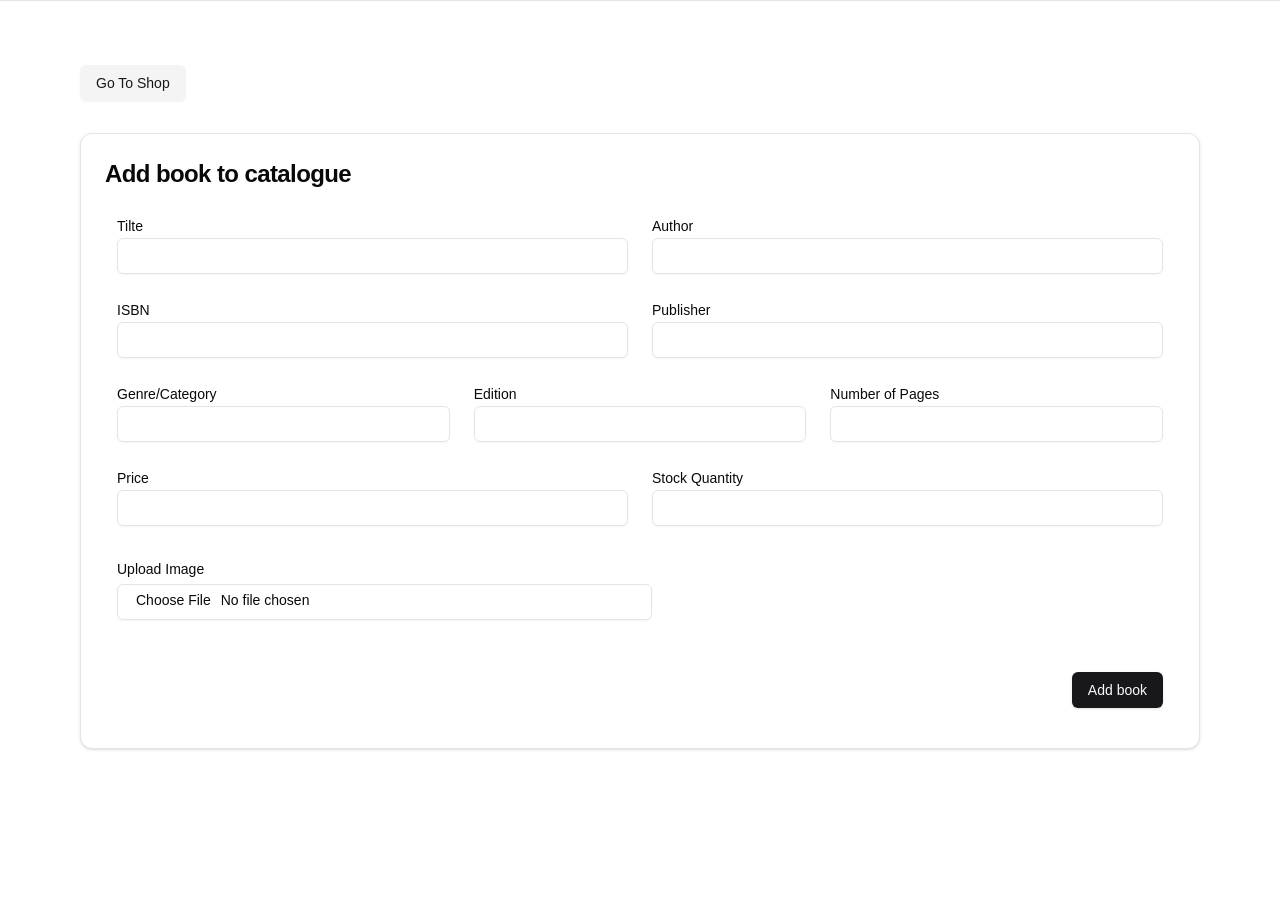
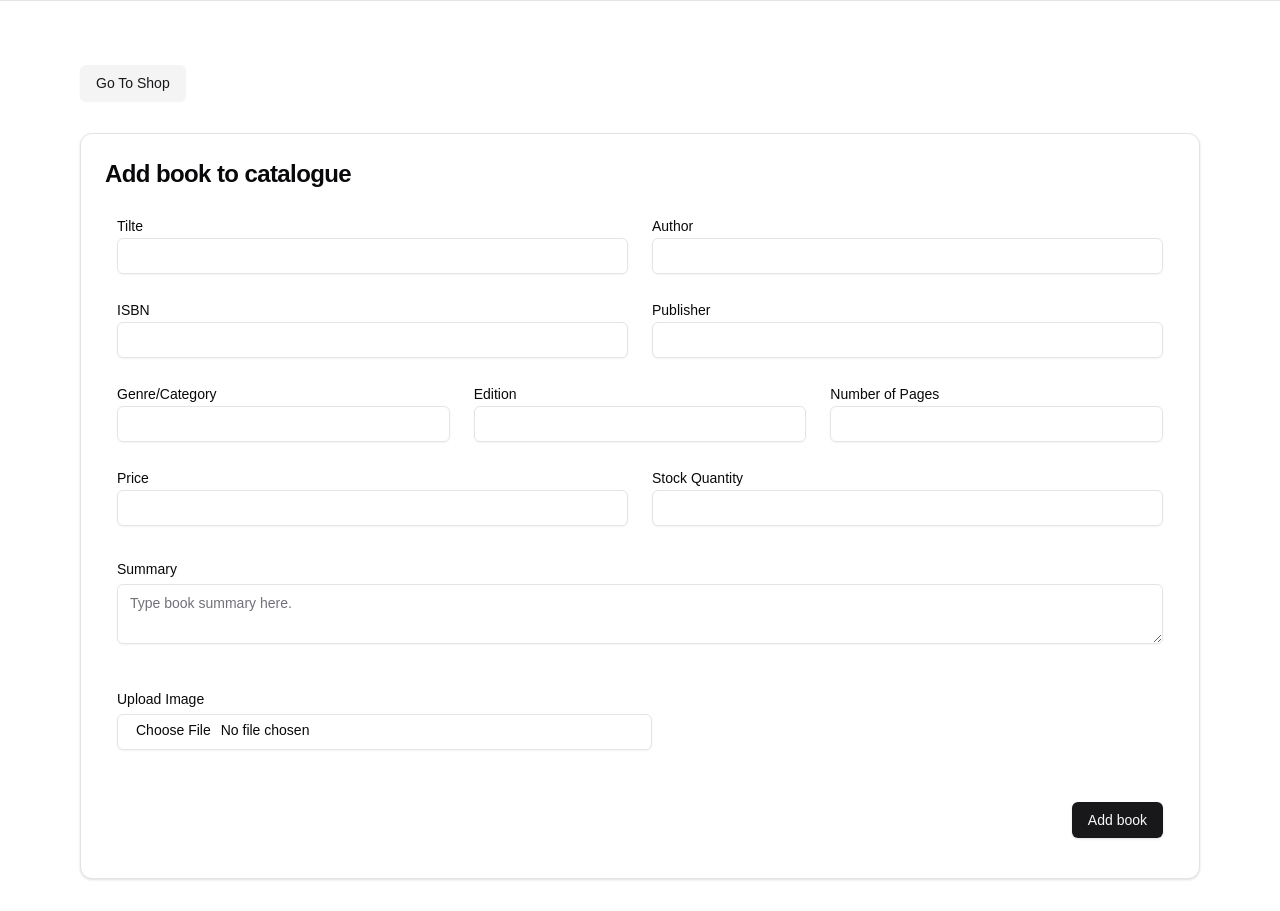
Before and after one commit to umtate/fund-club-app, a Next.js app: page /admin in a window 1280 px wide. Before the commit the page ends 800 px from the top, so only its background shows below. Built offline with nearby package versions, Linux system fonts and the light colour scheme.

Commit message:
retriving books from the server

```diff
--- a/src/app/components/admin/AddPrdoucts.tsx
+++ b/src/app/components/admin/AddPrdoucts.tsx
@@ -1,5 +1,7 @@
 "use client";
 
+import { useFormik } from "formik";
+import * as Yup from "yup";
 import { Button } from "@/components/ui/button";
 import {
   Card,
@@ -10,8 +12,7 @@ import {
 } from "@/components/ui/card";
 import { Input } from "@/components/ui/input";
 import { Label } from "@/components/ui/label";
-import { useFormik } from "formik";
-import * as Yup from "yup";
+import { Textarea } from "@/components/ui/textarea";
 
 const validationSchema = Yup.object().shape({
   title: Yup.string().required(),
@@ -20,10 +21,11 @@ const validationSchema = Yup.object().shape({
   publisher: Yup.string().required(),
   genre: Yup.string().required(),
   edition: Yup.string().required(),
+  summary: Yup.string().required(),
   numberOfPages: Yup.number().required(),
   quantity: Yup.number().required(),
   price: Yup.string().required(),
-  picture: Yup.string().required(),
+  image: Yup.string(),
 });
 
 export function AppProductsComponent() {
@@ -36,13 +38,21 @@ export function AppProductsComponent() {
       genre: "",
       edition: "",
       numberOfPages: "",
+      summary: "",
       quantity: "",
       price: "",
-      picture: "",
+      image: "",
     },
     validationSchema,
     onSubmit: (values) => {
-      alert(JSON.stringify(values, null, 2));
+      fetch("/api/books", {
+        method: "POST",
+        headers: {
+          Accept: "application/json",
+          "Content-Type": "application/json",
+        },
+        body: JSON.stringify(values, null, 2),
+      }).then((res) => res.json());
     },
   });
 
@@ -188,10 +198,20 @@ export function AppProductsComponent() {
               ) : null}{" "}
             </div>
           </div>
+          <div className="grid gap-2 my-3 mx-3 ">
+            <Label htmlFor="summary">Summary</Label>
+
+            <Textarea
+              placeholder="Type book summary here."
+              name="summary"
+              onChange={formik.handleChange}
+              value={formik.values.summary}
+            />
+          </div>
 
           <div className="grid gap-2 my-3 mx-3 w-1/2 ">
-            <Label htmlFor="picture">Upload Image</Label>
-            <Input id="picture" type="file" />
+            <Label htmlFor="image">Upload Image</Label>
+            <Input id="image" type="file" />
           </div>
         </CardContent>
         <CardFooter className="flex justify-end my-4">
--- a/src/app/components/shop/BooksListComponent.tsx
+++ b/src/app/components/shop/BooksListComponent.tsx
@@ -3,6 +3,7 @@
 import { Button } from "@/components/ui/button";
 import React from "react";
 import { useRouter } from 'next/navigation'
+import { Book } from "@/app/types/Book";
 
 
 const bgColors = [
@@ -18,7 +19,7 @@ const getRandomColor = () => {
 };
 
 interface BookListProps {
-  books: any[];
+  books: Book[];
 }
 
 export function BooksListComponent ({ books }: BookListProps){
@@ -26,7 +27,7 @@ export function BooksListComponent ({ books }: BookListProps){
 
   return (
     <main className="mt-4 font-sans flex flex-wrap justify-evenly items-center">
-      {books.map((book, index) => {
+      {books?.map((book, index) => {
         const randomColor = getRandomColor();
 
         return (
@@ -35,15 +36,15 @@ export function BooksListComponent ({ books }: BookListProps){
             className={`flex flex-col sm:flex-row rounded-lg mb-12 shadow-xl max-w-xl p-4 ${randomColor}`}
           >
             <img
-              src={book.image}
-              alt={book.title}
+              src={book?.image ?? "https://images-na.ssl-images-amazon.com/images/I/718ReYbwlFL.jpg"}
+              alt={book?.title}
               className="book-img w-1/2 md:w-1/3 rounded-lg transition-transform transform hover:scale-105 shadow-md"
             />
             <div className="descp p-4 text-white">
-              <h2 className="book-name text-lg font-bold">{book.title}</h2>
-              <h3 className="author text-md">{book.author}</h3>
-              <h3 className="rating text-md">{book.rating}</h3>
-              <p className="info text-sm">{book.description}</p>
+              <h2 className="book-name text-lg font-bold">{book?.title}</h2>
+              <h3 className="author text-md">{book?.author}</h3>
+              <h3 className="rating text-md">{book?.summary}</h3>
+              <p className="info text-sm">{book?.genre}</p>
               <Button
                 className="mt-4 bg-white text-gray-700 font-bold py-2 px-4 rounded-lg hover:text-purple-500"
                 variant="outline"
--- a/src/app/shop/products/page.tsx
+++ b/src/app/shop/products/page.tsx
@@ -1,7 +1,18 @@
-import { booksData } from "../../data/books";
-import {BooksListComponent} from "../../components/shop/BooksListComponent";
+"use client";
 
+import { Book } from "@/app/types/Book";
+import { BooksListComponent } from "../../components/shop/BooksListComponent";
+import { useEffect, useState } from "react";
 
 export default function ProductsPage() {
-  return <BooksListComponent books={booksData} />;
+
+  const [books, setBooks] = useState<Book[]>([])
+
+  useEffect(() => {
+    fetch("/api/books")
+      .then((res) => res.json())
+      .then((data: any[]) => setBooks(data));
+  }, []);
+
+  return <BooksListComponent books={books} />;
 }
--- /dev/null
+++ b/src/app/types/Book.ts
@@ -0,0 +1,13 @@
+export interface Book {
+  title: string;
+  author: string;
+  isbn: string;
+  publisher: string;
+  genre: string;
+  edition: string;
+  summary: string;
+  numberOfPages: number;
+  quantity: number;
+  price: string;
+  image: string
+}
--- /dev/null
+++ b/src/components/ui/textarea.tsx
@@ -0,0 +1,24 @@
+import * as React from "react"
+
+import { cn } from "@/lib/utils"
+
+export interface TextareaProps
+  extends React.TextareaHTMLAttributes<HTMLTextAreaElement> {}
+
+const Textarea = React.forwardRef<HTMLTextAreaElement, TextareaProps>(
+  ({ className, ...props }, ref) => {
+    return (
+      <textarea
+        className={cn(
+          "flex min-h-[60px] w-full rounded-md border border-input bg-transparent px-3 py-2 text-sm shadow-sm placeholder:text-muted-foreground focus-visible:outline-none focus-visible:ring-1 focus-visible:ring-ring disabled:cursor-not-allowed disabled:opacity-50",
+          className
+        )}
+        ref={ref}
+        {...props}
+      />
+    )
+  }
+)
+Textarea.displayName = "Textarea"
+
+export { Textarea }
--- /dev/null
+++ b/src/pages/api/books.ts
@@ -0,0 +1,42 @@
+import { NextApiRequest, NextApiResponse } from "next";
+
+const PRODUCTS_URL: string = process.env.BOOKS_BASE_URL || "";
+
+export default async function handler(req: NextApiRequest, res: NextApiResponse) {
+  switch (req.method) {
+    case "POST":
+      const postRes = await handlePostRequest(req);
+      res.status(200).json(JSON.stringify(postRes));
+      break;
+    case "GET":
+      const getRes = await handleGetRequest();
+      res.status(200).json(getRes);
+      break;
+    default:
+      res.status(405).json("Method not allowed")
+      break;
+  }
+}
+
+const handlePostRequest = async (request: NextApiRequest) => {
+  const result = await fetch(PRODUCTS_URL, {
+    method: "POST",
+    headers: {
+      Accept: "application/json",
+      "Content-Type": "application/json",
+    },
+    body: JSON.stringify(request.body),
+  });
+  return result.json();
+};
+
+
+const handleGetRequest = async () => {
+  const result = await fetch(PRODUCTS_URL, {
+    method: "GET",
+    headers: {
+      "Content-Type": "application/json",
+    },
+  });
+  return result.json();
+};
```
Also changed, not shown: 1 other file (tests, documents, lock files or other folders).
